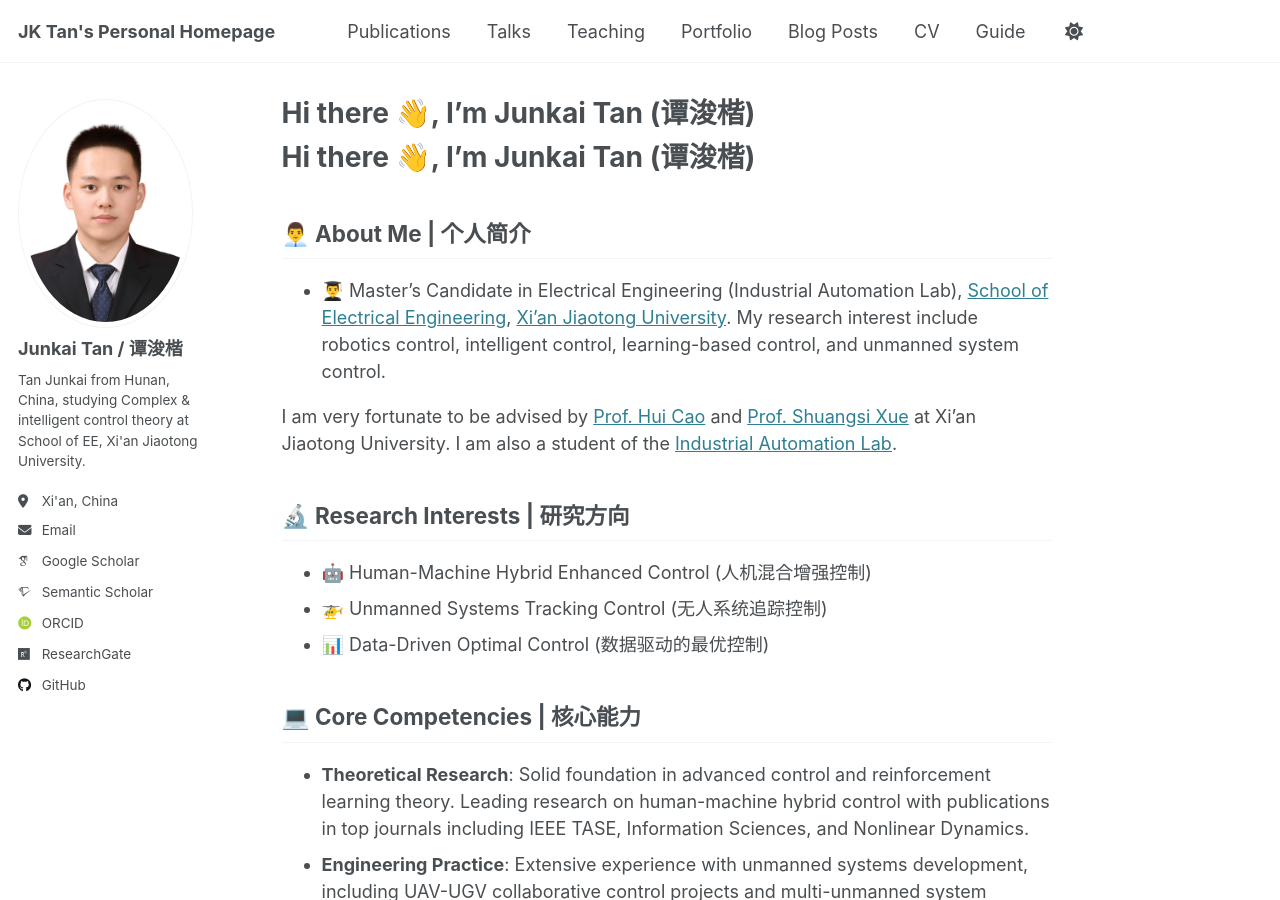
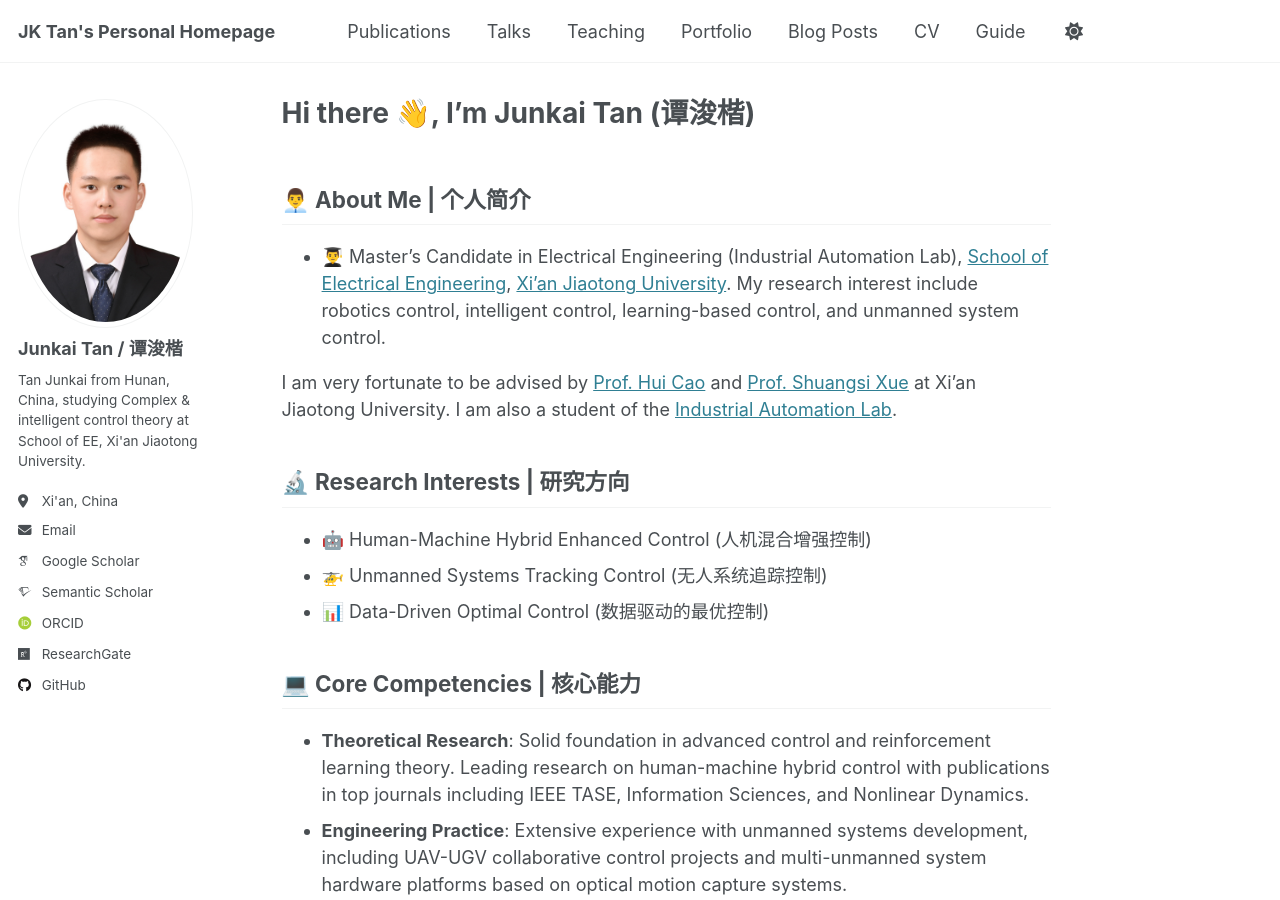
Before and after one commit to tanjunkai2001/tanjunkai2001.github.io, a Jekyll site: the page built from _pages/about.md, in a window 1280 px wide and 900 px high. Built offline with Jekyll 4.4.1, drawn with Linux system fonts in a browser that asks for light colours; some web fonts are replaced; our own code applies the rules of GitHub Pages for plain Markdown files.

Commit message:
Update about.md

```diff
--- a/_pages/about.md
+++ b/_pages/about.md
@@ -1,13 +1,12 @@
 ---
 permalink: /
-# title: "Junkai Tan (谭浚楷) | Graduate Student at Xi'an Jiaotong University"
+title: "Hi there 👋, I'm Junkai Tan (谭浚楷)"
 author_profile: true
 redirect_from:
   - /about/
   - /about.html
 ---
 
-# Hi there 👋, I'm Junkai Tan (谭浚楷)
 
 ## 👨‍💼 About Me | 个人简介
 - 👨‍🎓 Master's Candidate in Electrical Engineering (Industrial Automation Lab), [School of Electrical Engineering](https://ee.xjtu.edu.cn/), [Xi'an Jiaotong University](https://www.xjtu.edu.cn/). My research interest include robotics control, intelligent control, learning-based control, and unmanned system control.
```
